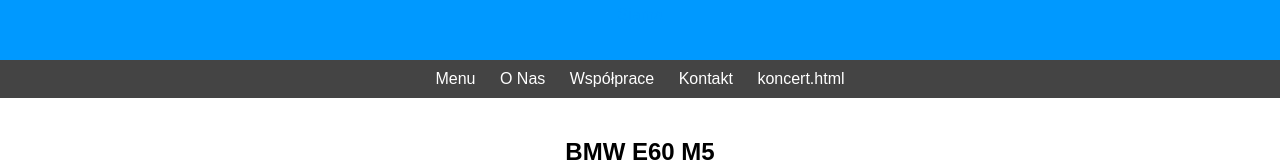
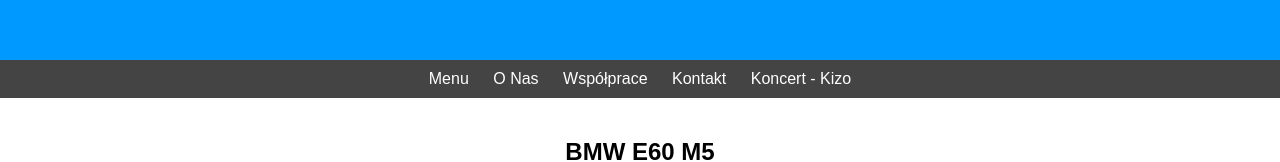
Before and after one commit to Szefooo/BMW, a plain HTML site: page index.html in a window 1280 px wide. Shown: the part 432-594 px from the top of the page. Drawn offline with Linux system fonts and the light colour scheme.

Commit message:
Update index.html

```diff
--- a/index.html
+++ b/index.html
@@ -63,7 +63,7 @@
         <a href="https://www.bmw.pl/pl/index.html?clc=BMW.Digital&ctid=Google_Search_Range_5283&ccid=4498&&tl=sea-gl-PL_BMW_NEWCARS_ALWAYSON_POL_BND_BRAND%20CORE_%20-mix-miy-.-sech-BRAND_BND_EXACT_PURE-.-e-bmw-.-.&gad=1&gclid=Cj0KCQjw06-oBhC6ARIsAGuzdw0O-QEUFrf2ymYDimY5tZJnNN0lOtJZpHearf8poQP5uI0eOQlKTccaApl-EALw_wcB&gclsrc=aw.ds">O Nas</a>
         <a href="https://www.michelin.pl/?gclid=Cj0KCQjw06-oBhC6ARIsAGuzdw30gMb8mCWD2sP72gUytSkS4SF_wzx_XgqglRNP6TuxWghJZbkRH2UaAkfVEALw_wcB&gclsrc=aw.ds">Współprace</a>
         <a href="https://zlomowisko.pl/">Kontakt</a>
-	<a href="Koncert">koncert.html</a>
+	<a href="koncert.html">Koncert - Kizo</a>
     </nav>
     <section>
         <div class="zdjeciagora">
```
